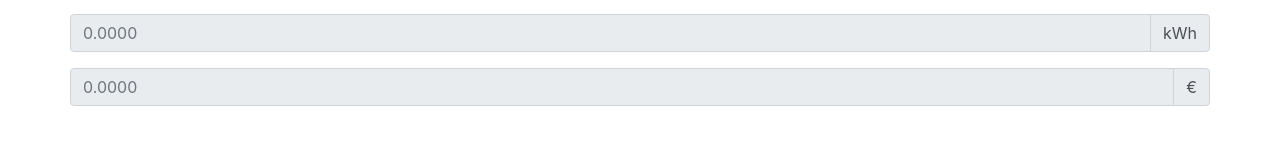
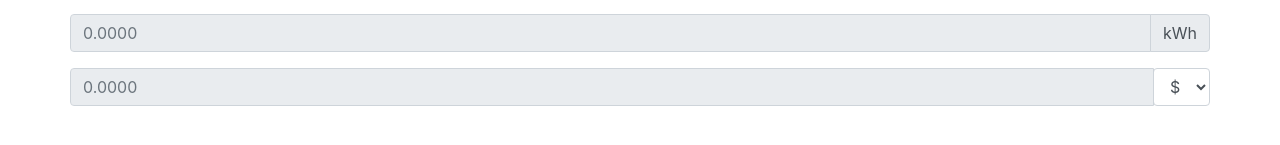
Before and after one commit to brennerm/pi-power-calc, a React (Create React App) app: page / in a window 1280 px wide. Shown: the part 251-396 px from the top of the page. Built offline with nearby package versions, Linux system fonts and the light colour scheme.

Commit message:
add currency selection

```diff
--- a/src/App.js
+++ b/src/App.js
@@ -70,8 +70,14 @@ class App extends Component {
       'high': 1
     }
 
+    this.currency_factors = {
+      'usd': 1.0,
+      'eur': 1.14
+    }
+
     this.state = {
       'cost': '',
+      'currency': 'usd',
       'interval': this.time_intervals.yearly,
       'kwh': '',
       'kwh_price': '',
@@ -80,10 +86,18 @@ class App extends Component {
     }
 
     this.calcCost = this.calcCost.bind(this);
+    this.currencyChange = this.currencyChange.bind(this);
     this.intervalChange = this.intervalChange.bind(this);
     this.loadChange = this.loadChange.bind(this);
     this.modelChange = this.modelChange.bind(this);
     this.priceChange = this.priceChange.bind(this);
+  }
+
+  currencyChange(event) {
+    let value = event.target.value;
+    this.setState({'currency': value}, function() {
+      this.calcCost();
+    });
   }
 
   intervalChange(event) {
@@ -119,12 +133,14 @@ class App extends Component {
       return;
     }
     let model = this.pi_models[this.state.model]
+    let currency_factor = this.currency_factors[this.state.currency]
     let power_con = model.power_con_min + ((model.power_con_max - model.power_con_min) * this.state.load)
     let kwh = power_con / 1000
     let total_kwh = kwh * this.state.interval
     this.setState({'kwh': total_kwh.toFixed(4)});
 
     let cost = this.state.kwh_price * total_kwh / 100
+    cost = cost * currency_factor
     cost = cost.toFixed(4);
     this.setState({'cost': cost});
   }
@@ -186,7 +202,7 @@ class App extends Component {
           <div className="input-group">
           <input type="text" className="form-control" placeholder="0.0000" value={this.state.kwh} readOnly/>
             <div className="input-group-append">
-            <span className="input-group-text" id="basic-addon2">kWh</span>
+              <span className="input-group-text">kWh</span>
             </div>
           </div>
         </div>
@@ -195,7 +211,12 @@ class App extends Component {
           <div className="input-group">
             <input type="text" className="form-control" placeholder="0.0000" value={this.state.cost} readOnly/>
               <div className="input-group-append">
-            <span className="input-group-text" id="basic-addon2">€</span>
+                <span className="input-group-addon">
+                <select className="form-control" value={this.state.currency} onChange={this.currencyChange}>
+                    <option value="usd">$</option>
+                    <option value="eur">€</option>
+                </select>
+                </span>
               </div>
           </div>
         </div>
```
Lines whose indentation alone changed are shown as unchanged.
